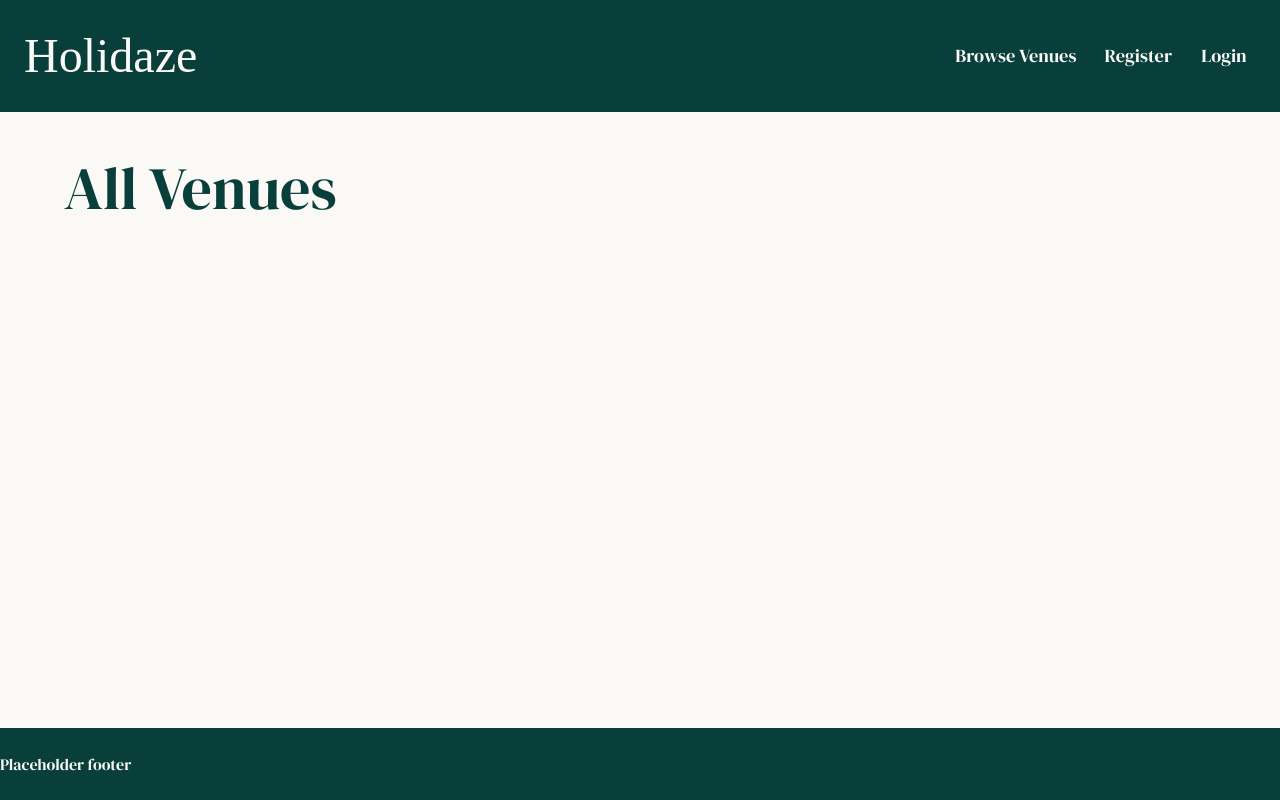
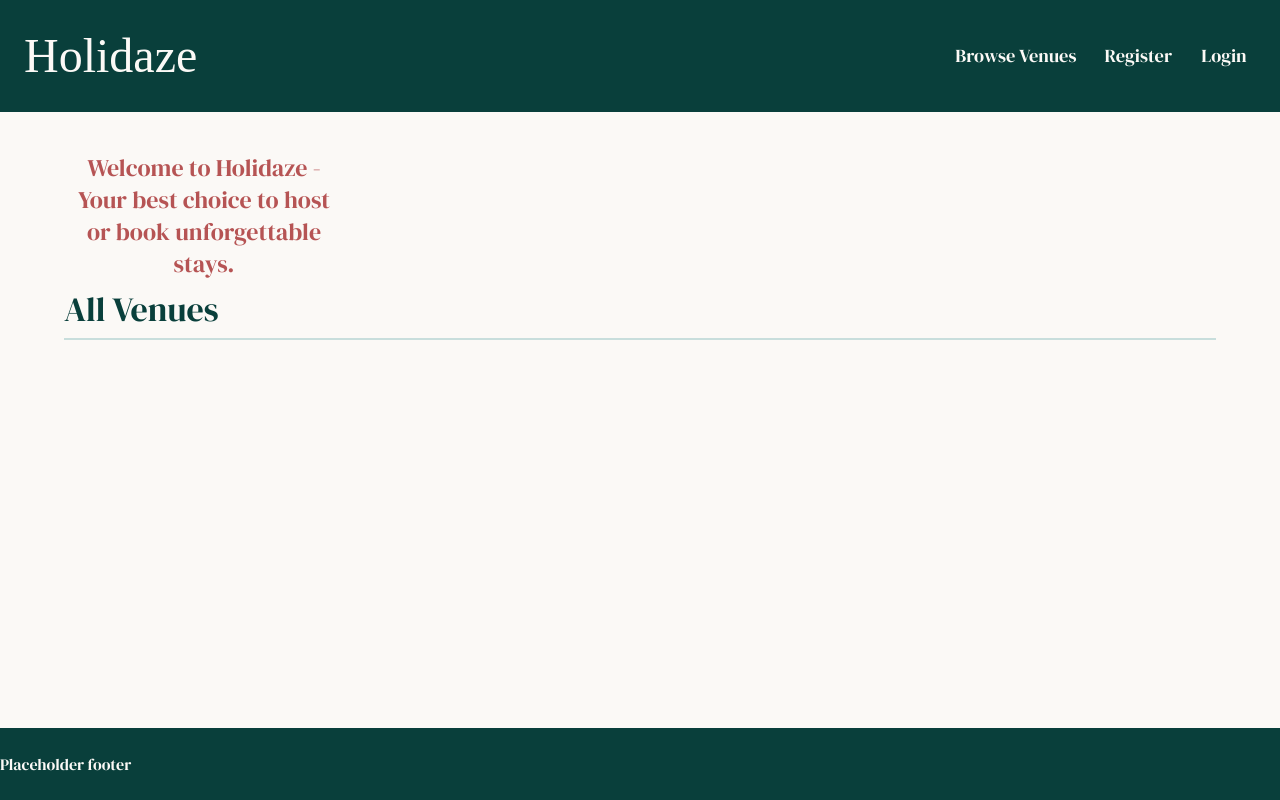
Before and after one commit to hannahoi98/FED2-PE2, a React (Vite) app: page / in a window 1280 px wide. Built offline with nearby package versions, Linux system fonts and the light colour scheme; a web font is replaced by a local one.

Commit message:
Base styling and setup for venue page

```diff
--- a/src/pages/Home.tsx
+++ b/src/pages/Home.tsx
@@ -1,5 +1,40 @@
-import { Typography } from "@mui/material";
+import { Divider, Stack, Typography } from "@mui/material";
+import { COLORS } from "../theme";
 
 export default function Home() {
-  return <Typography variant="h2">All Venues</Typography>;
+  return (
+    <Stack spacing={1}>
+      <Typography
+        variant="h5"
+        align="center"
+        maxWidth="280px"
+        sx={{
+          color: COLORS.pop,
+          fontFamily: '"DM Serif Display", serif',
+        }}
+      >
+        Welcome to Holidaze - Your best choice to host or book unforgettable
+        stays.
+      </Typography>
+
+      <Typography
+        component="h2"
+        variant="h4"
+        sx={{
+          fontFamily: '"DM Serif Display", serif',
+          color: COLORS.pine,
+        }}
+      >
+        All Venues
+      </Typography>
+      <Divider
+        sx={{
+          borderColor: COLORS.mint,
+          opacity: 1,
+          borderBottomWidth: 2,
+          width: "100%",
+        }}
+      />
+    </Stack>
+  );
 }
```
